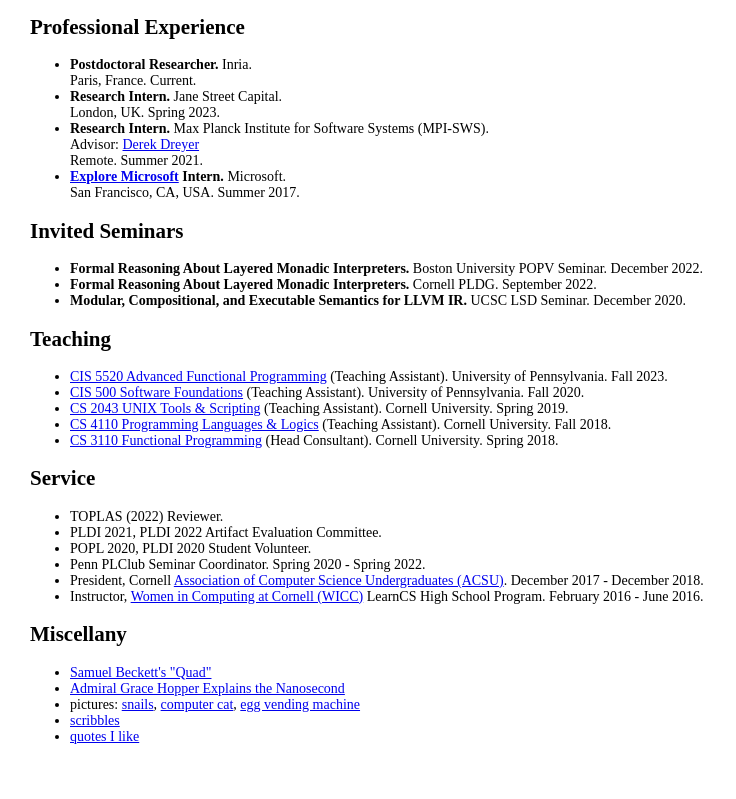
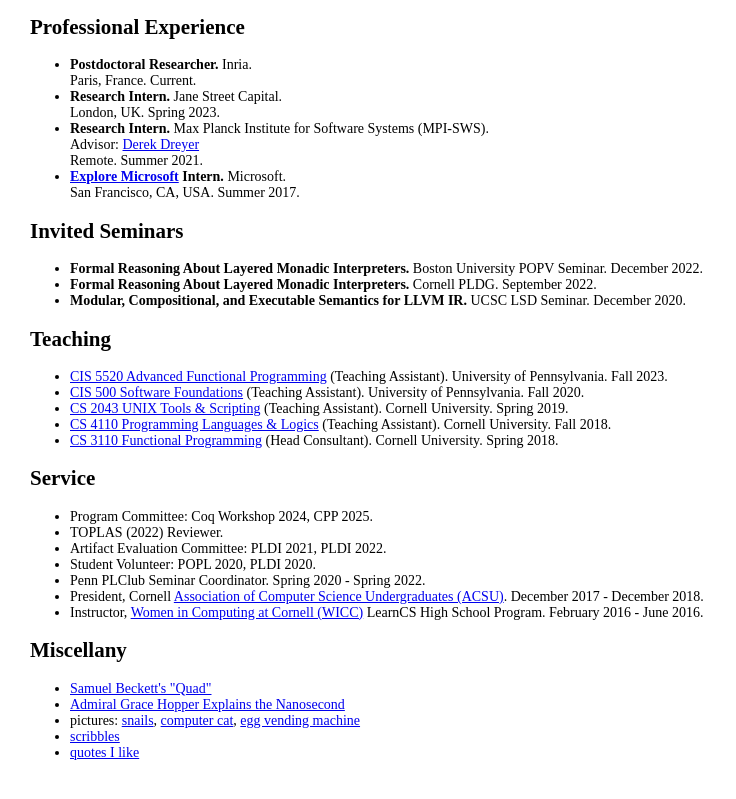
Before and after one commit to euisuny/euisuny.github.io, a plain HTML site: page index.html in a window 1280 px wide. Shown: the part 1431-2230 px from the top of the page, without its empty margins (0-736 px from the left). Drawn offline with Linux system fonts and the light colour scheme; a web font is replaced by a local one.

Commit message:
Update service

```diff
--- a/index.html
+++ b/index.html
@@ -126,9 +126,10 @@
 
             <h2 class="header">Service</h2>
             <ul>
+        <li>Program Committee: Coq Workshop 2024, CPP 2025.</li>
 		    <li>TOPLAS (2022) Reviewer.</li>
-		    <li>PLDI 2021, PLDI 2022 Artifact Evaluation Committee.</li>
-		    <li>POPL 2020, PLDI 2020 Student Volunteer.</a></li>
+		    <li>Artifact Evaluation Committee: PLDI 2021, PLDI 2022.</li>
+		    <li>Student Volunteer: POPL 2020, PLDI 2020.</a></li>
 		    <li>Penn PLClub Seminar Coordinator. Spring 2020 - Spring 2022.</li>
 		    <li>President, Cornell <a href="https://acsu.cornell.edu/">Association of Computer Science Undergraduates (ACSU)</a>. December 2017 - December 2018.</li>
                 <li>Instructor, <a href="https://wicc.cornell.edu/">Women in Computing at Cornell (WICC)</a> LearnCS High School Program. February 2016 - June 2016.</li>
```
